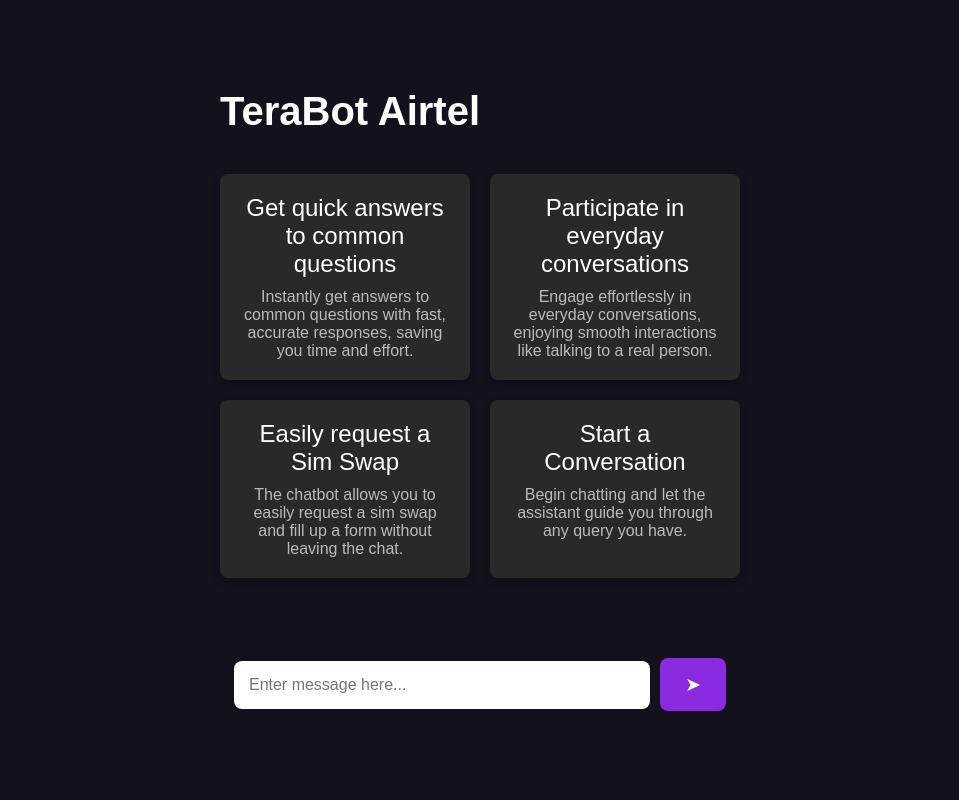
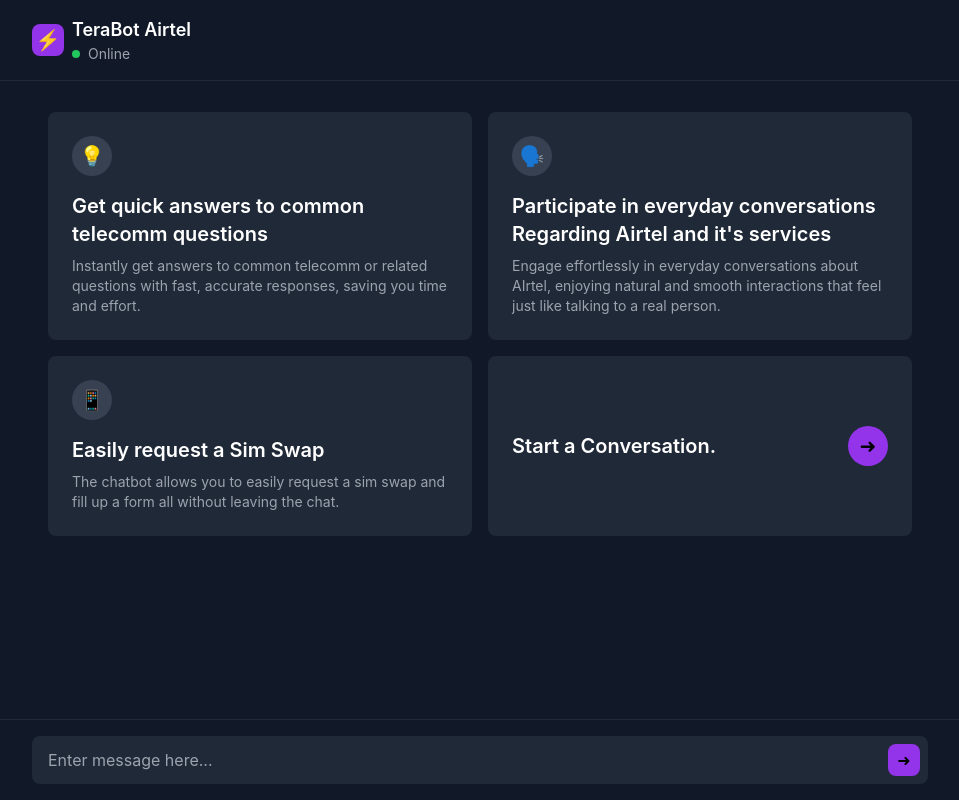
Before and after one commit to AnandPTi/TeraBotAirtel, a React (Create React App) app in the folder Frontend/: page / in a window 1280 px wide. Shown: the whole page, without its empty margins (160-1119 px from the left). Built offline with nearby package versions, Linux system fonts and the light colour scheme.

Commit message:
Modified UI

```diff
--- a/Frontend/package.json
+++ b/Frontend/package.json
@@ -39,5 +39,10 @@
       "last 1 firefox version",
       "last 1 safari version"
     ]
+  },
+  "devDependencies": {
+    "autoprefixer": "^10.4.20",
+    "postcss": "^8.4.47",
+    "tailwindcss": "^3.4.14"
   }
 }
--- /dev/null
+++ b/Frontend/postcss.config.js
@@ -0,0 +1,6 @@
+module.exports = {
+  plugins: {
+    tailwindcss: {},
+    autoprefixer: {},
+  },
+}
--- a/Frontend/src/App.js
+++ b/Frontend/src/App.js
@@ -1,11 +1,18 @@
-import React, { useState } from 'react';
-import './App.css';
-import Card from './Card';
-
-function App() {
+import React, { useState, useRef, useEffect } from 'react';
+
+
+const App = () => {
   const [message, setMessage] = useState('');
   const [chatHistory, setChatHistory] = useState([]);
   const [isMessageSent, setIsMessageSent] = useState(false);
+  const chatContainerRef = useRef(null);
+
+  // Scroll to bottom when new messages arrive
+  useEffect(() => {
+    if (chatContainerRef.current) {
+      chatContainerRef.current.scrollTop = chatContainerRef.current.scrollHeight;
+    }
+  }, [chatHistory]);
 
   const handleSendMessage = async () => {
     if (!message) return;
@@ -16,8 +23,7 @@
     ]);
 
     try {
-      // const response = await fetch('https://terabotairtel.onrender.com/chat', {
-        const response = await fetch('https://terabotairtel.onrender.com/chat', {
+      const response = await fetch('http://localhost:8000/chat', {
         method: 'POST',
         headers: {
           'Content-Type': 'application/json',
@@ -40,7 +46,6 @@
       ]);
     }
 
-
     setMessage('');
     setIsMessageSent(true);
   };
@@ -52,65 +57,232 @@
   };
 
   return (
-    <div className="app-container">
-      <header className="header">
-        <h1>TeraBot Airtel</h1>
-        <div className="status">
-          <span className="dot"></span>
+    <div className="min-h-screen bg-gray-900 flex flex-col">
+      {/* Fixed Header */}
+      <div className="bg-gray-900 fixed top-0 left-0 right-0 z-10 p-4 border-b border-gray-800">
+        <div className="max-w-4xl mx-auto flex items-center gap-2">
+          <div className="w-8 h-8 bg-purple-600 rounded-lg flex items-center justify-center">
+            <span className="text-xl">⚡</span>
           </div>
-      </header>
-
-      {!isMessageSent && (
-        <div className="card-grid">
-          <Card
-            title="Get quick answers to common questions"
-            description="Instantly get answers to common questions with fast, accurate responses, saving you time and effort."
-          />
-          <Card
-            title="Participate in everyday conversations"
-            description="Engage effortlessly in everyday conversations, enjoying smooth interactions like talking to a real person."
-          />
-          <Card
-            title="Easily request a Sim Swap"
-            description="The chatbot allows you to easily request a sim swap and fill up a form without leaving the chat."
-          />
-          <Card
-            title="Start a Conversation"
-            description="Begin chatting and let the assistant guide you through any query you have."
-          />
+          <div>
+            <h1 className="text-lg font-semibold text-white">TeraBot Airtel</h1>
+            <div className="flex items-center gap-2">
+              <div className="w-2 h-2 bg-green-500 rounded-full"></div>
+              <span className="text-sm text-gray-400">Online</span>
             </div>
-      )}
-
-      <div className="chatbox">
-        <div className="messages">
+          </div>
+        </div>
+      </div>
+
+      {/* Main Content with Padding for Header and Input */}
+      <div className="flex-1 pt-24 pb-20">
+        <div className="max-w-4xl mx-auto">
+          {!isMessageSent ? (
+            <div className="grid md:grid-cols-2 gap-4 p-4">
+              {/* Feature Cards */}
+              {[
+                {
+                  icon: "💡",
+                  title: "Get quick answers to common telecomm questions",
+                  description: "Instantly get answers to common telecomm or related questions with fast, accurate responses, saving you time and effort."
+                },
+                {
+                  icon: "🗣️",
+                  title: "Participate in everyday conversations Regarding Airtel and it's services",
+                  description: "Engage effortlessly in everyday conversations about AIrtel, enjoying natural and smooth interactions that feel just like talking to a real person."
+                },
+                {
+                  icon: "📱",
+                  title: "Easily request a Sim Swap",
+                  description: "The chatbot allows you to easily request a sim swap and fill up a form all without leaving the chat."
+                }
+              ].map((feature, index) => (
+                <div key={index} className="bg-gray-800 rounded-lg p-6">
+                  <div className="w-10 h-10 bg-gray-700 rounded-full flex items-center justify-center mb-4">
+                    <span className="text-xl">{feature.icon}</span>
+                  </div>
+                  <h2 className="text-xl font-semibold mb-2 text-white">{feature.title}</h2>
+                  <p className="text-gray-400 text-sm">{feature.description}</p>
+                </div>
+              ))}
+              <div className="bg-gray-800 rounded-lg p-6 flex items-center justify-between">
+                <h2 className="text-xl font-semibold text-white">Start a Conversation.</h2>
+                <div className="w-10 h-10 bg-purple-600 rounded-full flex items-center justify-center">
+                  <span className="text-xl">➜</span>
+                </div>
+              </div>
+            </div>
+          ) : (
+            <div
+              ref={chatContainerRef}
+              className="space-y-4 p-4 overflow-y-auto"
+              style={{ maxHeight: 'calc(100vh - 180px)' }}
+            >
               {chatHistory.map((chat, index) => (
-            <div key={index} className={`message-box ${chat.sender.toLowerCase()}`}>
-              <p>
-                <strong>{chat.sender}:</strong> {chat.text}
-              </p>
+                <div
+                  key={index}
+                  className={`flex ${chat.sender === 'You' ? 'justify-end' : 'justify-start'}`}
+                >
+                  <div
+                    className={`rounded-lg p-3 max-w-[80%] ${
+                      chat.sender === 'You'
+                        ? 'bg-purple-600 text-white'
+                        : 'bg-gray-800 text-white'
+                    }`}
+                  >
+                    <p className="text-sm">{chat.text}</p>
+                  </div>
                 </div>
               ))}
             </div>
-
-        <footer className="footer">
+          )}
+        </div>
+      </div>
+
+      {/* Fixed Input Area */}
+      <div className="fixed bottom-0 left-0 right-0 bg-gray-900 border-t border-gray-800 p-4">
+        <div className="max-w-4xl mx-auto">
+          <div className="relative">
             <input
               type="text"
-            placeholder="Enter message here..."
-            className="message-input"
               value={message}
               onChange={(e) => setMessage(e.target.value)}
               onKeyPress={handleKeyPress}
+              placeholder="Enter message here..."
+              className="w-full bg-gray-800 text-white rounded-lg pl-4 pr-12 py-3 focus:outline-none focus:ring-2 focus:ring-purple-600"
             />
-          <button className="send-button" onClick={handleSendMessage}>
-            ➤
+            <button
+              onClick={handleSendMessage}
+              className="absolute right-2 top-1/2 transform -translate-y-1/2 w-8 h-8 bg-purple-600 rounded-lg flex items-center justify-center"
+            >
+              <span>➜</span>
             </button>
-        </footer>
+          </div>
+        </div>
       </div>
     </div>
   );
-}
+};
 
 export default App;
+
+// import React, { useState } from 'react';
+// import './App.css';
+// import Card from './Card';
+
+// function App() {
+//   const [message, setMessage] = useState('');
+//   const [chatHistory, setChatHistory] = useState([]);
+//   const [isMessageSent, setIsMessageSent] = useState(false);
+
+//   const handleSendMessage = async () => {
+//     if (!message) return;
+
+//     setChatHistory((prevHistory) => [
+//       ...prevHistory,
+//       { sender: 'You', text: message },
+//     ]);
+
+//     try {
+//       // const response = await fetch('https://terabotairtel.onrender.com/chat', {
+//         const response = await fetch('https://terabotairtel.onrender.com/chat', {
+//         method: 'POST',
+//         headers: {
+//           'Content-Type': 'application/json',
+//         },
+//         body: JSON.stringify({ message }),
+//         withCredentials: true
+//       });
+
+//       const data = await response.json();
+
+//       setChatHistory((prevHistory) => [
+//         ...prevHistory,
+//         { sender: 'Bot', text: data.response },
+//       ]);
+//     } catch (error) {
+//       console.error('Error sending message:', error);
+//       setChatHistory((prevHistory) => [
+//         ...prevHistory,
+//         { sender: 'Bot', text: 'Sorry, something went wrong.' },
+//       ]);
+//     }
+
+
+//     setMessage('');
+//     setIsMessageSent(true);
+//   };
+
+//   const handleKeyPress = (e) => {
+//     if (e.key === 'Enter') {
+//       handleSendMessage();
+//     }
+//   };
+
+//   return (
+//     <div className="app-container">
+//       <header className="header">
+//         <h1>TeraBot Airtel</h1>
+//         <div className="status">
+//           <span className="dot"></span>
+//         </div>
+//       </header>
+
+//       {!isMessageSent && (
+//         <div className="card-grid">
+//           <Card
+//             title="Get quick answers to common questions"
+//             description="Instantly get answers to common questions with fast, accurate responses, saving you time and effort."
+//           />
+//           <Card
+//             title="Participate in everyday conversations"
+//             description="Engage effortlessly in everyday conversations, enjoying smooth interactions like talking to a real person."
+//           />
+//           <Card
+//             title="Easily request a Sim Swap"
+//             description="The chatbot allows you to easily request a sim swap and fill up a form without leaving the chat."
+//           />
+//           <Card
+//             title="Start a Conversation"
+//             description="Begin chatting and let the assistant guide you through any query you have."
+//           />
+//         </div>
+//       )}
+
+//       <div className="chatbox">
+//         <div className="messages">
+//           {chatHistory.map((chat, index) => (
+//             <div key={index} className={`message-box ${chat.sender.toLowerCase()}`}>
+//               <p>
+//                 <strong>{chat.sender}:</strong> {chat.text}
+//               </p>
+//             </div>
+//           ))}
+//         </div>
+
+//         <footer className="footer">
+//           <input
+//             type="text"
+//             placeholder="Enter message here..."
+//             className="message-input"
+//             value={message}
+//             onChange={(e) => setMessage(e.target.value)}
+//             onKeyPress={handleKeyPress}
+//           />
+//           <button className="send-button" onClick={handleSendMessage}>
+//             ➤
+//           </button>
+//         </footer>
+//       </div>
+//     </div>
+//   );
+// }
+
+// export default App;
+
+
+
+
 
 
 // import React, { useState } from 'react';
--- a/Frontend/src/index.css
+++ b/Frontend/src/index.css
@@ -1,3 +1,6 @@
+@tailwind base;
+@tailwind components;
+@tailwind utilities;
 body {
   margin: 0;
   font-family: -apple-system, BlinkMacSystemFont, 'Segoe UI', 'Roboto', 'Oxygen',
--- a/Frontend/src/index.js
+++ b/Frontend/src/index.js
@@ -3,7 +3,7 @@
 import './index.css';
 import App from './App';
 import reportWebVitals from './reportWebVitals';
-
+import './index.css';
 const root = ReactDOM.createRoot(document.getElementById('root'));
 root.render(
   <React.StrictMode>
--- /dev/null
+++ b/Frontend/tailwind.config.js
@@ -0,0 +1,10 @@
+/** @type {import('tailwindcss').Config} */
+module.exports = {
+  content: [
+    "./src/**/*.{js,jsx,ts,tsx}",
+  ],
+  theme: {
+    extend: {},
+  },
+  plugins: [],
+}
```
Also changed, not shown: 1 other file (tests, documents, lock files or other folders). Lines whose indentation alone changed are shown as unchanged.
